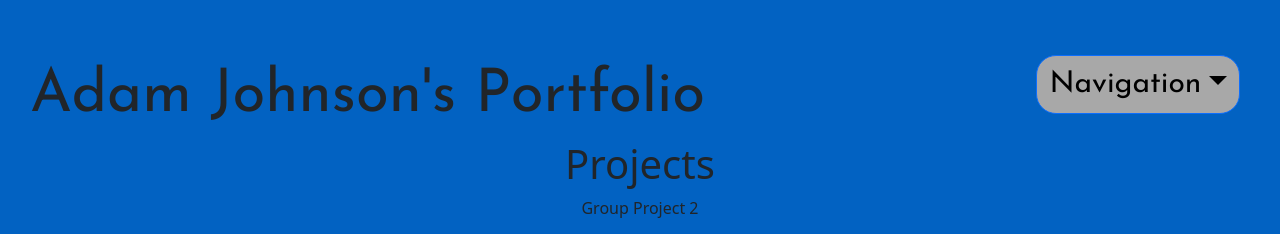
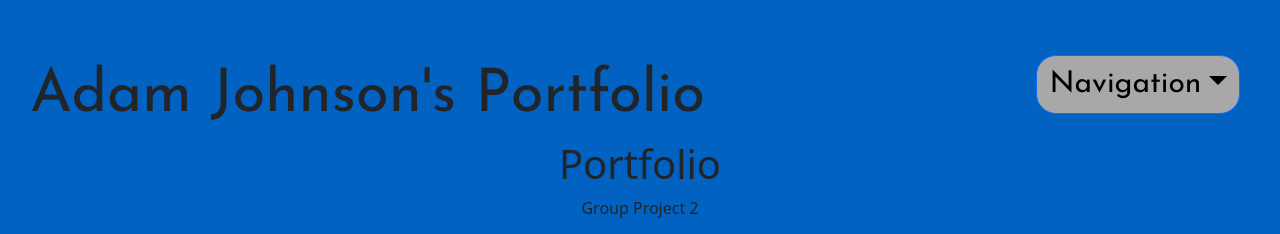
Before and after one commit to AJoelj84/ReactPortfolioAJ, a React (Create React App) app: page /projects in a window 1280 px wide. Shown: the top 234 px of the page. Built offline with nearby package versions, Linux system fonts and the light colour scheme.

Commit message:
changing code for Projects/Portfolio

```diff
--- a/src/components/Navigation.js
+++ b/src/components/Navigation.js
@@ -12,7 +12,7 @@ function Navigation() {
       <Dropdown.Menu>
         <Dropdown.Item as={Link} to="/">Home</Dropdown.Item>
         <Dropdown.Item as={Link} to="/about">About Me</Dropdown.Item>
-        <Dropdown.Item as={Link} to="/projects">Projects</Dropdown.Item>
+        <Dropdown.Item as={Link} to="/projects">Portfolio</Dropdown.Item>
         <Dropdown.Item as={Link} to="/contact">Contact</Dropdown.Item>
         <Dropdown.Item as={Link} to="/resume">Resume</Dropdown.Item>
       </Dropdown.Menu>
--- a/src/components/pages/Projects.js
+++ b/src/components/pages/Projects.js
@@ -1,11 +1,15 @@
 import React from 'react';
 import Onlycheese from '../assets/images/Onlycheese.jpg';
+import GroupProject1 from '../assets/images/groupproject.jpg';
+import HTML from '../assets/images/html.jpg'
+import PLACEHOLDER from '../assets/images/keyboard.jpeg';
+
 
 function Projects() {
   return (
     <div class = 'bodyheaders'>
     <section id="Projects">
-      <h1>Projects</h1>
+      <h1>Portfolio</h1>
 
       <p className="linktext">Group Project 2</p>
         <a href="https://only-cheese.herokuapp.com/" alt="Group Project 2">
@@ -15,28 +19,28 @@ function Projects() {
 
         <p className="linktext">Group Project 1</p>
         <a href="https://brandon5667.github.io/peak-fitness/" alt="First Group Project Link">
-          <img src="./assets/img/groupproject.jpg" alt="Group Project 1" width="500" height="500" />
+          <img src= {GroupProject1} alt="Group Project 1" width="900" height="500" />
         </a>
 
 
 
         <p className="linktext">HTML/CSS</p>
         <a href="https://github.com/AJoelj84/Horiseon-Optimization" alt="HTML Image">
-          <img src="./assets/img/html.jpg" alt="HTML Image" width="500" height="500" />
+          <img src= {HTML} alt="HTML Image" width="800" height="500" />
         </a>
 
 
 
         <p className="linktext">Place Holder 1</p>
         <a href="./pages/placeholder.html" alt="Placeholder Page">
-          <img src="./assets/img/keyboard.jpeg" alt="Keyboard Image" width="500" height="500" />
+          <img src= {PLACEHOLDER} alt="Keyboard Image" width="900" height="500" />
         </a>
 
 
 
         <p className="linktext">Place Holder 2</p>
         <a href="./pages/placeholder.html" alt="Placeholder Page">
-          <img src="./assets/img/keyboard.jpeg" alt="Keyboard Image" width="500" height="500" />
+          <img src= {PLACEHOLDER} alt="Keyboard Image" width="900" height="500" />
         </a>
 
 
```
